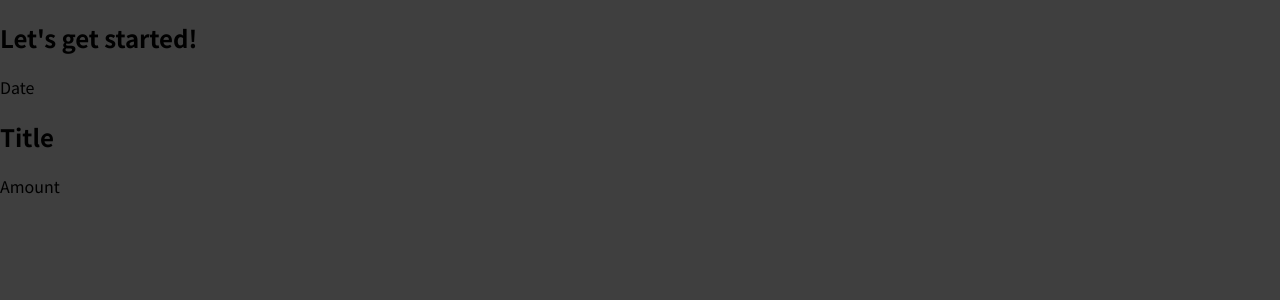
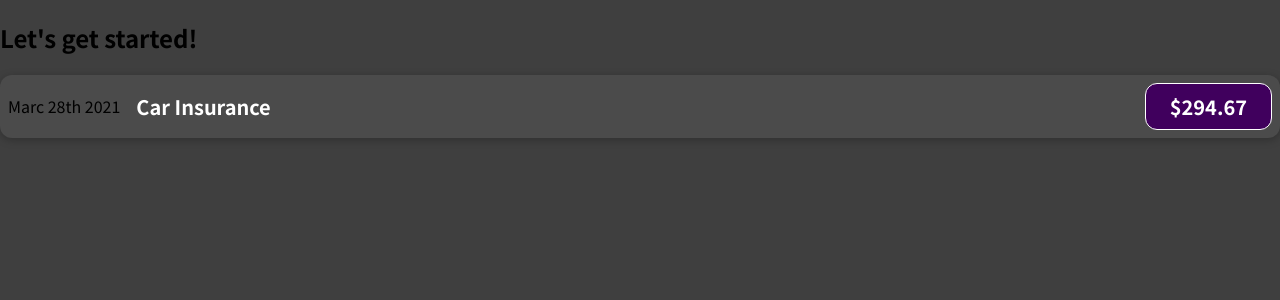
Before and after one commit to MARConthemove/jsFutureTraining-React, a JavaScript app in the folder react-complete-guide/: page / in a window 1280 px wide. Shown: the top 300 px of the page. Built offline with nearby package versions, Linux system fonts and the light colour scheme.

Commit message:
add css to ExpenseItem Component

```diff
--- /dev/null
+++ b/react-complete-guide/src/components/ExpenseItem.css
@@ -0,0 +1,56 @@
+.expense-item {
+  display: flex;
+  justify-content: space-between;
+  align-items: center;
+  box-shadow: 0 2px 8px rgba(0, 0, 0, 0.25);
+  padding: 0.5rem;
+  margin: 1rem 0;
+  border-radius: 12px;
+  background-color: #4b4b4b;
+}
+
+.expense-item__description {
+  display: flex;
+  flex-direction: column;
+  gap: 1rem;
+  align-items: flex-end;
+  flex-flow: column-reverse;
+  justify-content: flex-start;
+  flex: 1;
+}
+
+.expense-item h2 {
+  color: #3a3a3a;
+  font-size: 1rem;
+  flex: 1;
+  margin: 0 1rem;
+  color: white;
+}
+
+.expense-item__price {
+  font-size: 1rem;
+  font-weight: bold;
+  color: white;
+  background-color: #40005d;
+  border: 1px solid white;
+  padding: 0.5rem;
+  border-radius: 12px;
+}
+
+@media (min-width: 580px) {
+  .expense-item__description {
+    flex-direction: row;
+    align-items: center;
+    justify-content: flex-start;
+    flex: 1;
+  }
+
+  .expense-item__description h2 {
+    font-size: 1.25rem;
+  }
+
+  .expense-item__price {
+    font-size: 1.25rem;
+    padding: 0.5rem 1.5rem;
+  }
+}
--- a/react-complete-guide/src/components/ExpenseItem.js
+++ b/react-complete-guide/src/components/ExpenseItem.js
@@ -1,10 +1,12 @@
+import './ExpenseItem.css'
+
 function ExpenseItem() {
     return (
-        <div>
-            <div>Date</div>
-            <div>
-                <h2>Title</h2>
-                <div>Amount</div>
+        <div className="expense-item">
+            <div>Marc 28th 2021</div>
+            <div className="expense-item__description">
+                <h2>Car Insurance</h2>
+                <div className="expense-item__price">$294.67</div>
             </div>
         </div>
     )
```
Also changed, not shown: 1 other file (tests, documents, lock files or other folders).
